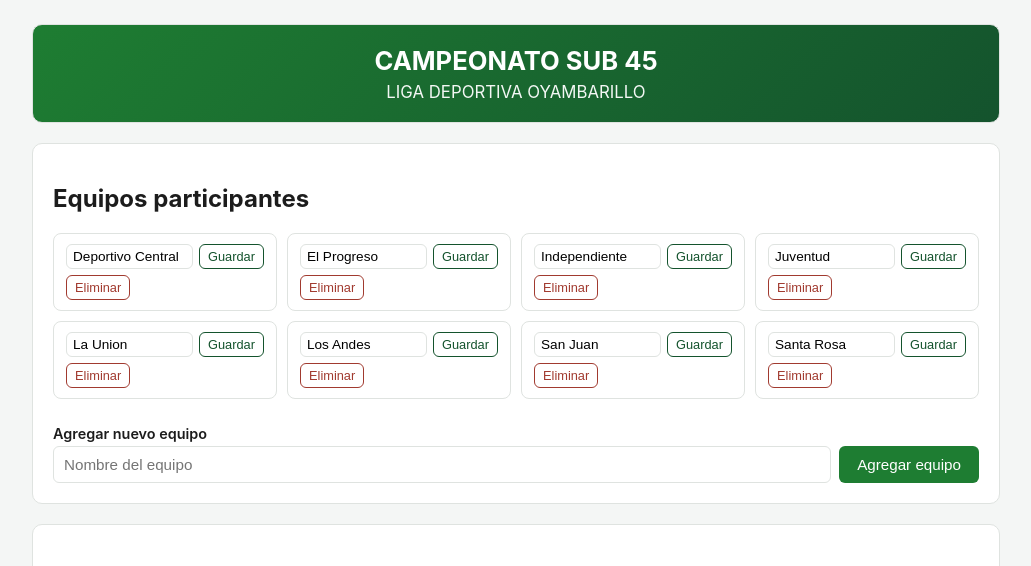
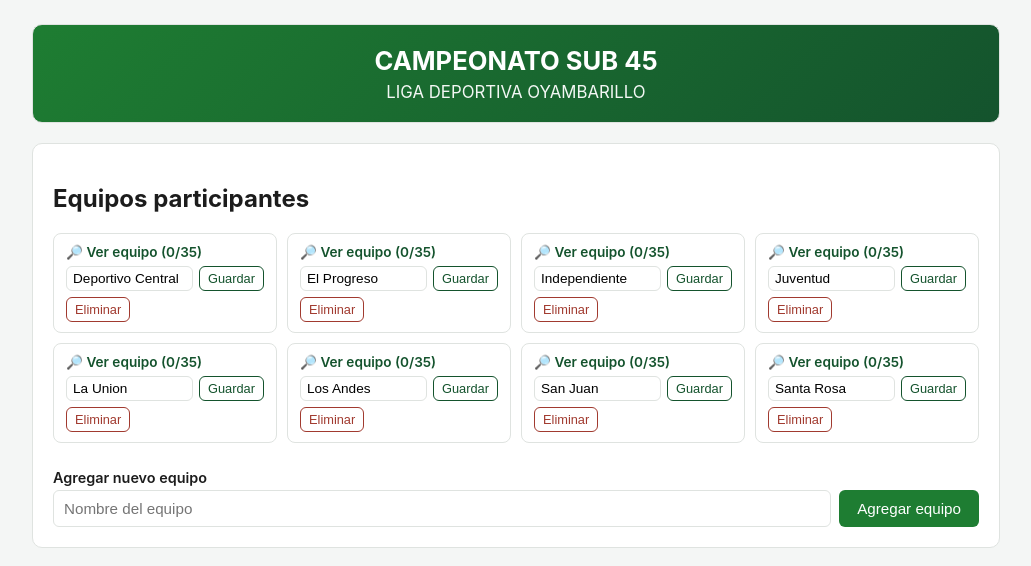
Before and after one commit to FERNANDO85540/LIGA-DEPORTIVA-OYAMBARILLO, a Flask app: page /inscripcion in a window 1280 px wide. Shown: the part 61-627 px from the top of the page, without its empty margins (124-1155 px from the left). Run offline with Flask 3, Linux system fonts and the light colour scheme; the visitor is signed in with stand-in values (Sample User, id 1); data comes from the database, SQL or seed files in the repository; data that the repository does not hold is empty.

Commit message:
Agrega pagina de detalle por equipo: pago de inscripcion y carga de nomina por Excel
Cada equipo ahora tiene su propia pagina con valor de inscripcion,
abono y saldo calculado. Permite subir un Excel (.xlsx) con la
nomina completa de jugadores en vez de registrarlos uno por uno.

```diff
--- a/app.py
+++ b/app.py
@@ -4,6 +4,7 @@ from datetime import datetime
 from functools import wraps
 
 from flask import Flask, render_template, request, redirect, url_for, session, flash, g
+from openpyxl import load_workbook
 
 app = Flask(__name__)
 app.secret_key = os.environ.get("SECRET_KEY", "cambia-esta-clave-en-produccion")
@@ -54,15 +55,29 @@ def init_db():
     db.execute("""
         CREATE TABLE IF NOT EXISTS equipos (
             id INTEGER PRIMARY KEY AUTOINCREMENT,
-            nombre TEXT NOT NULL UNIQUE
+            nombre TEXT NOT NULL UNIQUE,
+            valor_inscripcion REAL NOT NULL DEFAULT 0,
+            abono REAL NOT NULL DEFAULT 0
         )
     """)
+    cols = [r[1] for r in db.execute("PRAGMA table_info(equipos)").fetchall()]
+    if "valor_inscripcion" not in cols:
+        db.execute("ALTER TABLE equipos ADD COLUMN valor_inscripcion REAL NOT NULL DEFAULT 0")
+    if "abono" not in cols:
+        db.execute("ALTER TABLE equipos ADD COLUMN abono REAL NOT NULL DEFAULT 0")
     count = db.execute("SELECT COUNT(*) c FROM equipos").fetchone()[0]
     if count == 0:
         for nombre in EQUIPOS_INICIALES:
             db.execute("INSERT INTO equipos (nombre) VALUES (?)", (nombre,))
     db.commit()
     db.close()
+
+
+def _to_float(value):
+    try:
+        return round(float(str(value).replace(",", ".").strip()), 2)
+    except (TypeError, ValueError):
+        return 0.0
 
 
 def login_required(f):
@@ -148,6 +163,131 @@ def eliminar_equipo(equipo_id):
     return redirect(url_for("inscripcion"))
 
 
+@app.route("/equipo/<int:equipo_id>", methods=["GET"])
+@login_required
+def detalle_equipo(equipo_id):
+    db = get_db()
+    equipo = db.execute("SELECT * FROM equipos WHERE id = ?", (equipo_id,)).fetchone()
+    if not equipo:
+        flash("Equipo no encontrado.")
+        return redirect(url_for("inscripcion"))
+
+    jugadores = db.execute(
+        "SELECT * FROM jugadores WHERE equipo = ? AND categoria = ? ORDER BY apellidos",
+        (equipo["nombre"], CATEGORIA_ACTIVA),
+    ).fetchall()
+
+    saldo = equipo["valor_inscripcion"] - equipo["abono"]
+
+    return render_template(
+        "detalle_equipo.html",
+        equipo=equipo,
+        jugadores=jugadores,
+        saldo=saldo,
+        cupo_maximo=CUPO_MAXIMO_EQUIPO,
+        categoria=CATEGORIA_ACTIVA,
+    )
+
+
+@app.route("/equipo/<int:equipo_id>/pago", methods=["POST"])
+@login_required
+def actualizar_pago_equipo(equipo_id):
+    db = get_db()
+    valor_inscripcion = _to_float(request.form.get("valor_inscripcion", "0"))
+    abono = _to_float(request.form.get("abono", "0"))
+    db.execute(
+        "UPDATE equipos SET valor_inscripcion = ?, abono = ? WHERE id = ?",
+        (valor_inscripcion, abono, equipo_id),
+    )
+    db.commit()
+    flash("Datos de pago actualizados.")
+    return redirect(url_for("detalle_equipo", equipo_id=equipo_id))
+
+
+@app.route("/equipo/<int:equipo_id>/subir_nomina", methods=["POST"])
+@login_required
+def subir_nomina(equipo_id):
+    db = get_db()
+    equipo = db.execute("SELECT * FROM equipos WHERE id = ?", (equipo_id,)).fetchone()
+    if not equipo:
+        flash("Equipo no encontrado.")
+        return redirect(url_for("inscripcion"))
+
+    archivo = request.files.get("archivo")
+    if not archivo or not archivo.filename:
+        flash("Selecciona un archivo Excel (.xlsx) para subir.")
+        return redirect(url_for("detalle_equipo", equipo_id=equipo_id))
+
+    if not archivo.filename.lower().endswith(".xlsx"):
+        flash("El archivo debe ser formato .xlsx (Excel).")
+        return redirect(url_for("detalle_equipo", equipo_id=equipo_id))
+
+    try:
+        wb = load_workbook(archivo, data_only=True)
+        ws = wb.active
+    except Exception:
+        flash("No se pudo leer el archivo. Verifica que sea un Excel válido.")
+        return redirect(url_for("detalle_equipo", equipo_id=equipo_id))
+
+    cupo_actual = db.execute(
+        "SELECT COUNT(*) c FROM jugadores WHERE equipo = ? AND categoria = ?",
+        (equipo["nombre"], CATEGORIA_ACTIVA),
+    ).fetchone()["c"]
+
+    agregados = 0
+    duplicados = 0
+    incompletos = 0
+    filas = list(ws.iter_rows(min_row=2, values_only=True))
+
+    for fila in filas:
+        if cupo_actual + agregados >= CUPO_MAXIMO_EQUIPO:
+            flash(f"Se alcanzó el cupo máximo de {CUPO_MAXIMO_EQUIPO}. No se cargaron todas las filas.")
+            break
+
+        if not fila or all(c is None or str(c).strip() == "" for c in fila):
+            continue
+
+        cedula = str(fila[0]).strip() if len(fila) > 0 and fila[0] is not None else ""
+        nombres = str(fila[1]).strip() if len(fila) > 1 and fila[1] is not None else ""
+        apellidos = str(fila[2]).strip() if len(fila) > 2 and fila[2] is not None else ""
+        fecha_nac = fila[3] if len(fila) > 3 else None
+        telefono = str(fila[4]).strip() if len(fila) > 4 and fila[4] is not None else ""
+
+        if hasattr(fecha_nac, "strftime"):
+            fecha_nac = fecha_nac.strftime("%Y-%m-%d")
+        elif fecha_nac is not None:
+            fecha_nac = str(fecha_nac).strip()
+        else:
+            fecha_nac = ""
+
+        if not (cedula and nombres and apellidos):
+            incompletos += 1
+            continue
+
+        try:
+            db.execute(
+                """INSERT INTO jugadores
+                   (cedula, nombres, apellidos, fecha_nacimiento, equipo, categoria, telefono, fecha_registro)
+                   VALUES (?, ?, ?, ?, ?, ?, ?, ?)""",
+                (cedula, nombres, apellidos, fecha_nac, equipo["nombre"], CATEGORIA_ACTIVA,
+                 telefono, datetime.now().strftime("%Y-%m-%d %H:%M")),
+            )
+            agregados += 1
+        except sqlite3.IntegrityError:
+            duplicados += 1
+
+    db.commit()
+
+    mensaje = f"{agregados} jugador(es) cargado(s) correctamente."
+    if duplicados:
+        mensaje += f" {duplicados} omitido(s) por cédula ya registrada."
+    if incompletos:
+        mensaje += f" {incompletos} fila(s) omitida(s) por datos incompletos."
+    flash(mensaje)
+
+    return redirect(url_for("detalle_equipo", equipo_id=equipo_id))
+
+
 @app.route("/inscripcion", methods=["GET", "POST"])
 @login_required
 def inscripcion():
--- a/requirements.txt
+++ b/requirements.txt
@@ -1,2 +1,3 @@
 Flask==3.0.3
 gunicorn==22.0.0
+openpyxl==3.1.5
--- a/templates/inscripcion.html
+++ b/templates/inscripcion.html
@@ -11,6 +11,9 @@
   <div class="cupos-grid">
     {% for e in equipos %}
       <div class="cupo-item">
+        <a href="{{ url_for('detalle_equipo', equipo_id=e.id) }}" style="display:block; margin-bottom:6px; font-weight:600; color: var(--verde-osc); text-decoration:none;">
+          🔎 Ver equipo ({{ cupos[e.nombre] }}/{{ cupo_maximo }})
+        </a>
         <form method="post" action="{{ url_for('renombrar_equipo', equipo_id=e.id) }}" style="display:flex; gap:6px; align-items:center;">
           <input type="text" name="nombre" value="{{ e.nombre }}" style="padding:4px 6px; font-size:0.85rem;">
           <button type="submit" class="btn-del" style="color: var(--verde-osc); border-color: var(--verde-osc); padding:4px 8px;">Guardar</button>
```
Also changed, not shown: templates/detalle_equipo.html (added, +72 -0 lines).
